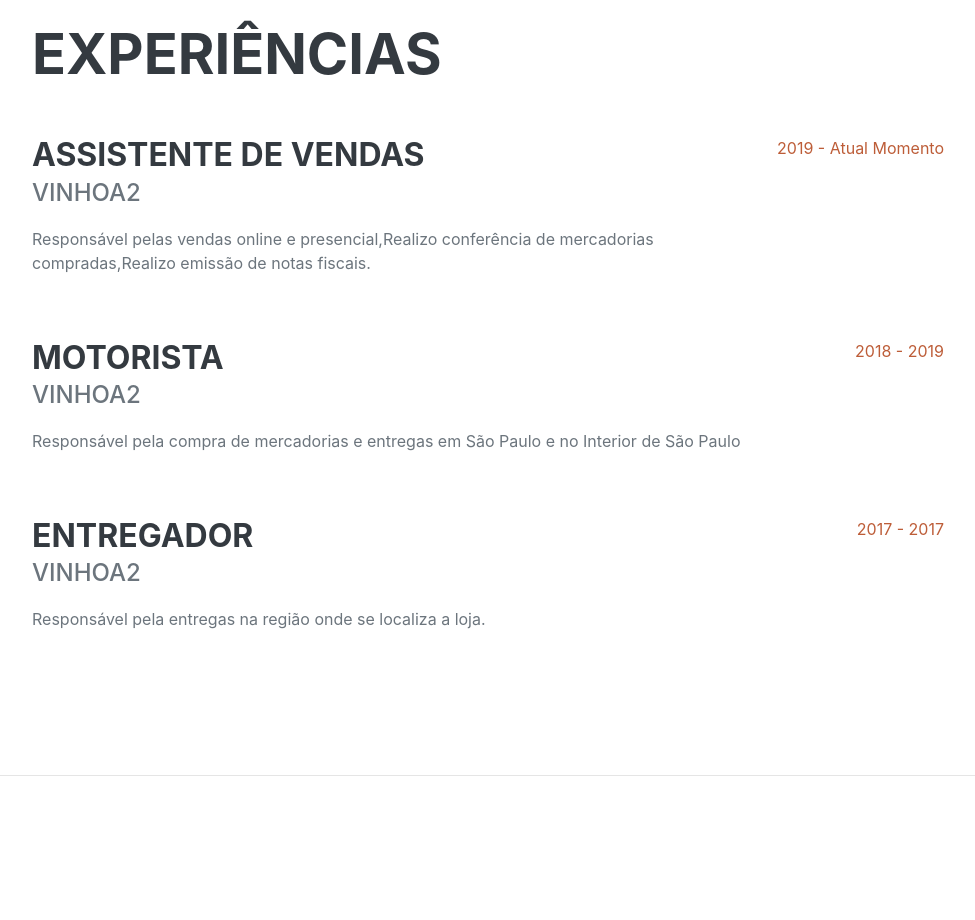
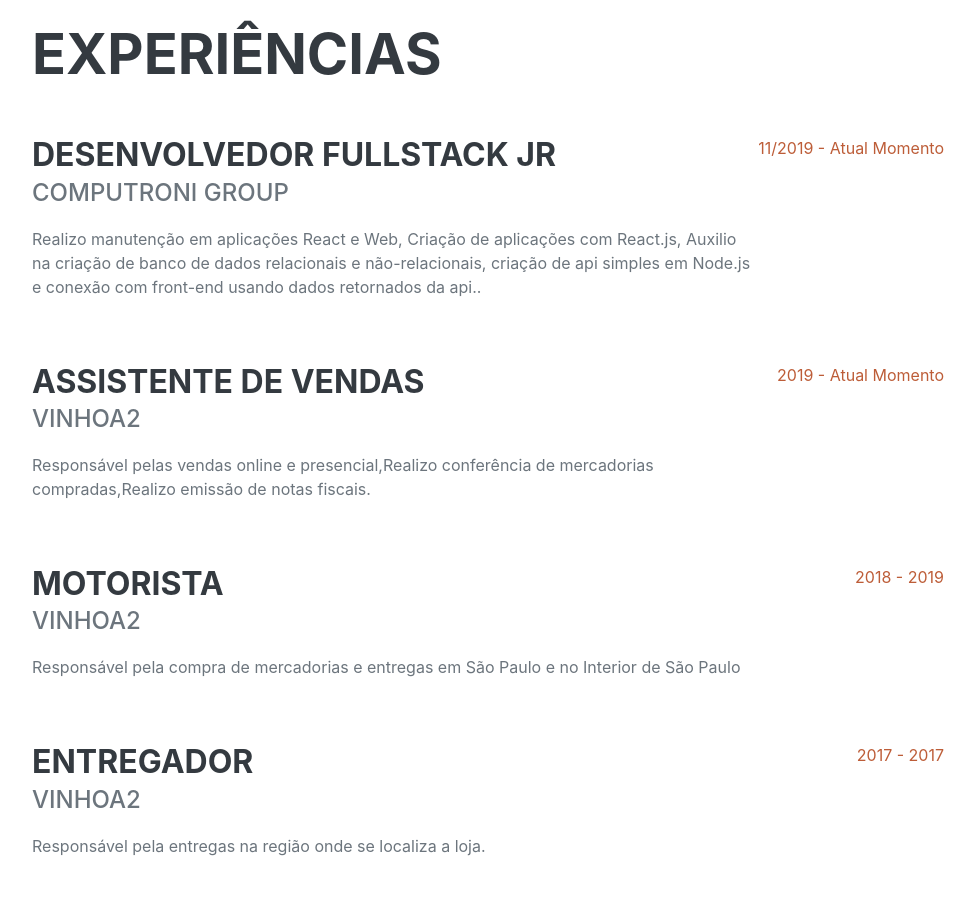
Before and after one commit to LuizF1408/my-portfolio, a plain HTML site: page new-profile/index.html in a window 1280 px wide. Shown: the part 860-1780 px from the top of the page, without its empty margins (288-1263 px from the left). Drawn offline with nearby package versions, Linux system fonts and the light colour scheme; a web font is replaced by a local one.

Commit message:
Computroni Group

```diff
--- a/new-profile/index.html
+++ b/new-profile/index.html
@@ -73,6 +73,16 @@
         <section class="resume-section" id="experience">
             <div class="resume-section-content">
                 <h2 class="mb-5">Experiências</h2>
+                <div class="d-flex flex-column flex-md-row justify-content-between mb-5">
+                    <div class="flex-grow-1">
+                        <h3 class="mb-0">Desenvolvedor FullStack JR</h3>
+                        <div class="subheading mb-3">Computroni Group</div>
+                        <p>Realizo manutenção em aplicações React e Web, Criação de aplicações com React.js,
+                            Auxilio na criação de banco de dados relacionais e não-relacionais, criação de api simples
+                            em Node.js e conexão com front-end usando dados retornados da api..</p>
+                    </div>
+                    <div class="flex-shrink-0"><span class="text-primary"> 11/2019 - Atual Momento</span></div>
+                </div>
                 <div class="d-flex flex-column flex-md-row justify-content-between mb-5">
                     <div class="flex-grow-1">
                         <h3 class="mb-0">Assistente de Vendas</h3>
```
